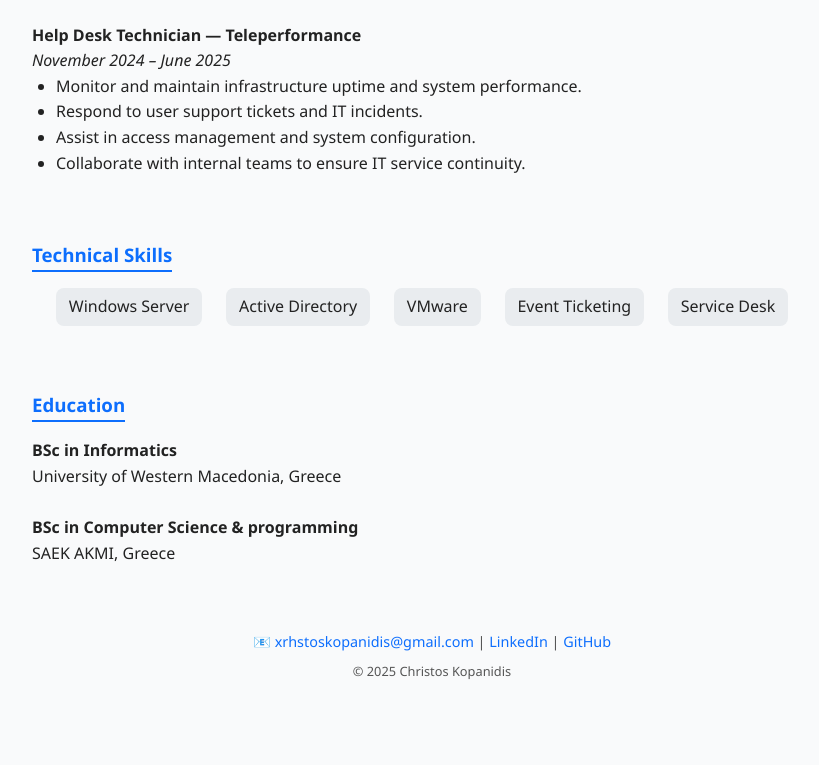
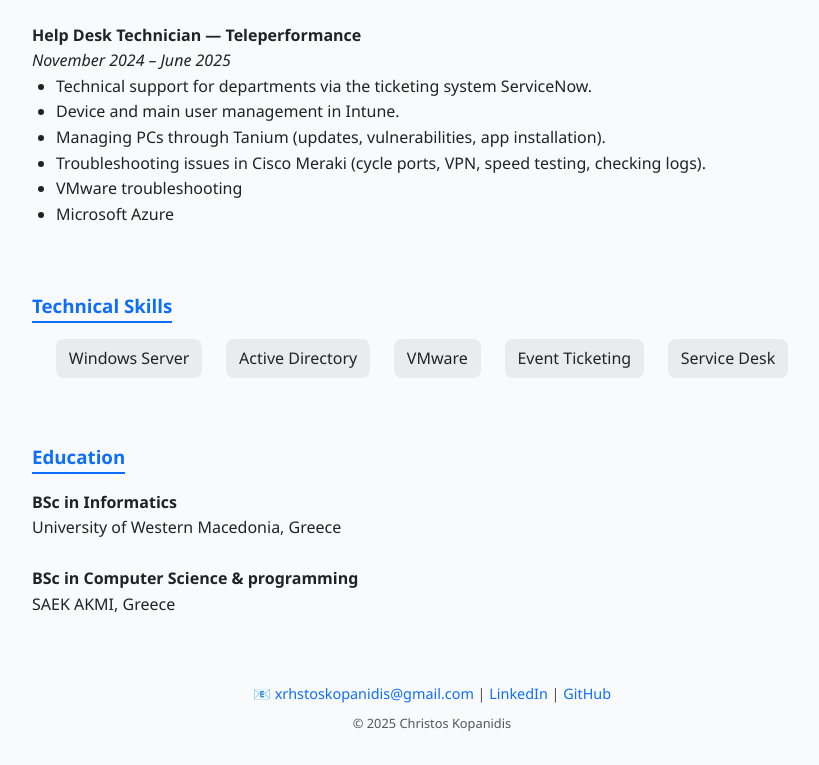
Before and after one commit to christoskopanidis/christoskopanidis.github.io, a plain HTML site: page index.html in a window 1280 px wide. Shown: the part 980-1745 px from the top of the page, without its empty margins (208-1027 px from the left). Before the commit the page ends 1694 px from the top, so only its background shows below. Drawn offline with Linux system fonts and the light colour scheme.

Commit message:
updated Help Desk skills

```diff
--- a/index.html
+++ b/index.html
@@ -42,10 +42,12 @@
       <h4>Help Desk Technician — Teleperformance</h4>
       <p><em>November 2024 – June 2025</em></p>
       <ul>
-        <li>Monitor and maintain infrastructure uptime and system performance.</li>
-        <li>Respond to user support tickets and IT incidents.</li>
-        <li>Assist in access management and system configuration.</li>
-        <li>Collaborate with internal teams to ensure IT service continuity.</li>
+        <li>Technical support for departments via the ticketing system ServiceNow.</li>
+        <li>Device and main user management in Intune.</li>
+        <li>Managing PCs through Tanium (updates, vulnerabilities, app installation).</li>
+        <li>Troubleshooting issues in Cisco Meraki (cycle ports, VPN, speed testing, checking logs).</li>
+        <li>VMware troubleshooting</li>
+        <li>Microsoft Azure</li>
       </ul>
     </div>
   </section>
```
